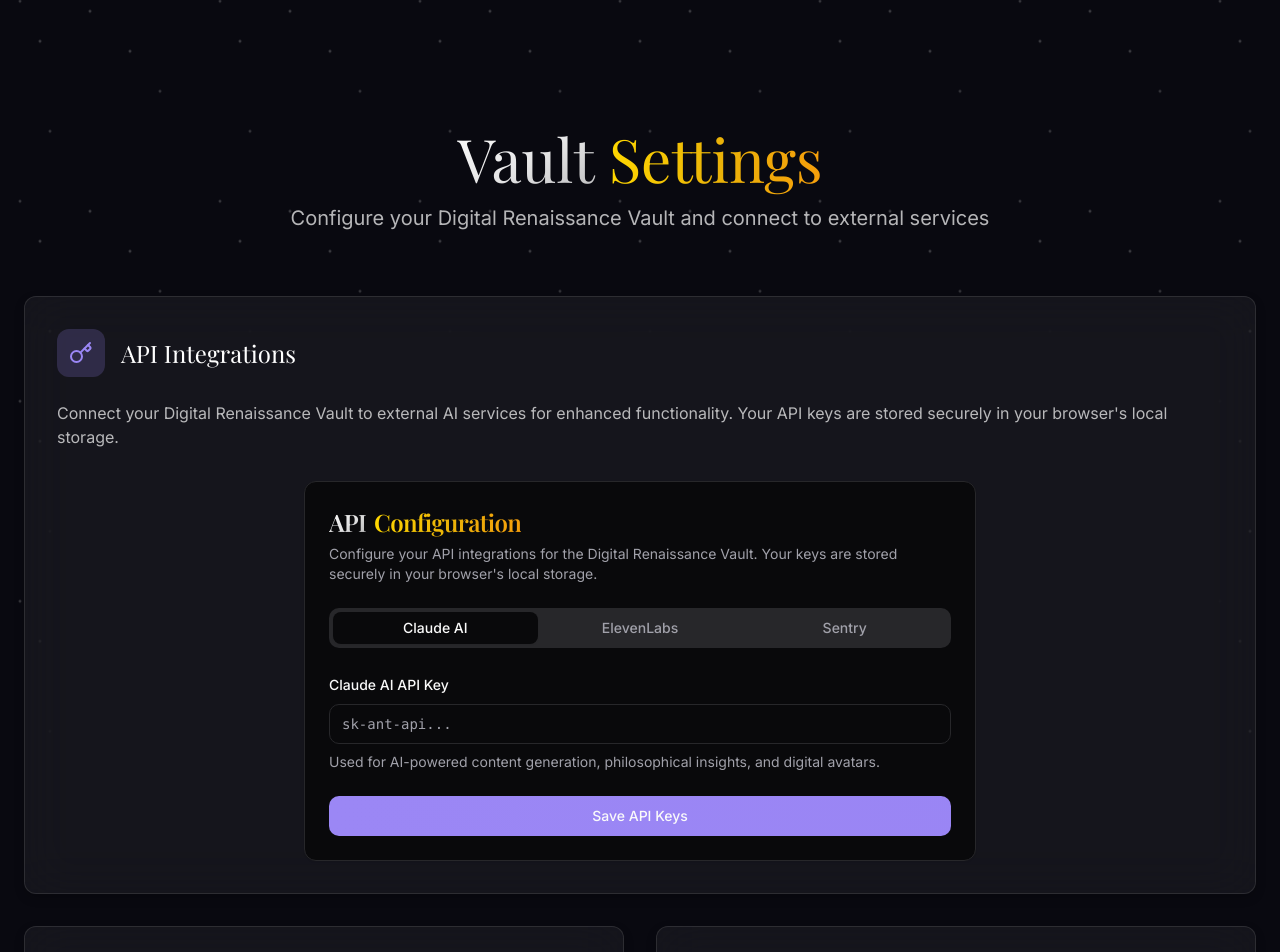
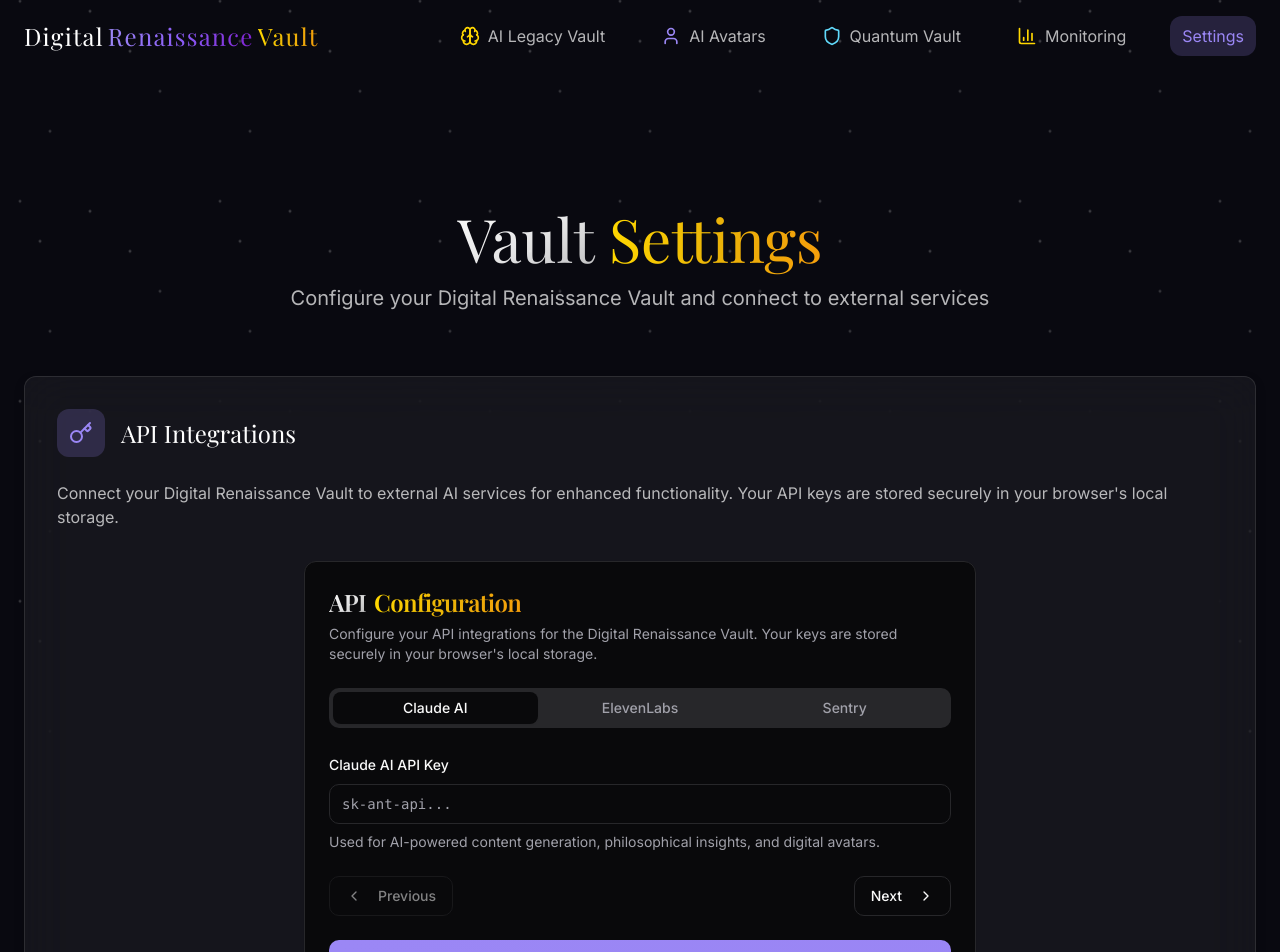
Before and after one commit to ObiwanKenobee/digital-legacy-aeterna, a React (Vite) app: page /settings in a window 1280 px wide. Shown: the top 952 px of the page. Built offline with nearby package versions, Linux system fonts and the light colour scheme; a web font is replaced by a local one.

Commit message:
Add CRUD and navigation updates
Implement CRUD functionalities for various features, add a header to all pages, and remove the settings link from the header on the API configuration page.

```diff
--- a/src/App.tsx
+++ b/src/App.tsx
@@ -11,6 +11,7 @@ import ConversationalAvatars from "./pages/ConversationalAvatars";
 import QuantumSecuredVault from "./pages/QuantumSecuredVault";
 import PerformanceMonitoring from "./pages/PerformanceMonitoring";
 import Settings from "./pages/Settings";
+import Layout from "./components/Layout";
 
 const queryClient = new QueryClient();
 
@@ -21,14 +22,14 @@ const App = () => (
       <Sonner />
       <BrowserRouter>
         <Routes>
-          <Route path="/" element={<Index />} />
-          <Route path="/ai-legacy-vault" element={<AILegacyVault />} />
-          <Route path="/conversational-avatars" element={<ConversationalAvatars />} />
-          <Route path="/quantum-secured-vault" element={<QuantumSecuredVault />} />
-          <Route path="/performance-monitoring" element={<PerformanceMonitoring />} />
-          <Route path="/settings" element={<Settings />} />
+          <Route path="/" element={<Layout><Index /></Layout>} />
+          <Route path="/ai-legacy-vault" element={<Layout><AILegacyVault /></Layout>} />
+          <Route path="/conversational-avatars" element={<Layout><ConversationalAvatars /></Layout>} />
+          <Route path="/quantum-secured-vault" element={<Layout><QuantumSecuredVault /></Layout>} />
+          <Route path="/performance-monitoring" element={<Layout><PerformanceMonitoring /></Layout>} />
+          <Route path="/settings" element={<Layout><Settings /></Layout>} />
           {/* ADD ALL CUSTOM ROUTES ABOVE THE CATCH-ALL "*" ROUTE */}
-          <Route path="*" element={<NotFound />} />
+          <Route path="*" element={<Layout><NotFound /></Layout>} />
         </Routes>
       </BrowserRouter>
     </TooltipProvider>
--- a/src/components/ApiKeyForm.tsx
+++ b/src/components/ApiKeyForm.tsx
@@ -8,6 +8,7 @@ import { toast } from "sonner";
 import { ClaudeAIService } from '@/services/claude-service';
 import { ElevenLabsService } from '@/services/elevenlabs-service';
 import { SentryService } from '@/services/sentry-service';
+import { ChevronLeft, ChevronRight } from 'lucide-react';
 
 interface ApiKeys {
   claude?: string;
@@ -25,6 +26,8 @@ const ApiKeyForm = () => {
   });
 
   const [activeTab, setActiveTab] = useState("claude");
+
+  const tabs = ["claude", "elevenlabs", "sentry"];
 
   const handleInputChange = (e: React.ChangeEvent<HTMLInputElement>) => {
     const { name, value } = e.target;
@@ -53,6 +56,15 @@ const ApiKeyForm = () => {
     }
 
     toast.success("API keys saved successfully");
+  };
+
+  const navigateTab = (direction: 'next' | 'prev') => {
+    const currentIndex = tabs.indexOf(activeTab);
+    if (direction === 'next' && currentIndex < tabs.length - 1) {
+      setActiveTab(tabs[currentIndex + 1]);
+    } else if (direction === 'prev' && currentIndex > 0) {
+      setActiveTab(tabs[currentIndex - 1]);
+    }
   };
 
   return (
@@ -146,6 +158,29 @@ const ApiKeyForm = () => {
             </div>
           </TabsContent>
         </Tabs>
+
+        {/* Navigation buttons */}
+        <div className="flex justify-between mt-6">
+          <Button
+            variant="outline"
+            onClick={() => navigateTab('prev')}
+            disabled={activeTab === tabs[0]}
+            className="flex items-center"
+          >
+            <ChevronLeft className="w-4 h-4 mr-2" />
+            Previous
+          </Button>
+
+          <Button
+            variant="outline"
+            onClick={() => navigateTab('next')}
+            disabled={activeTab === tabs[tabs.length - 1]}
+            className="flex items-center"
+          >
+            Next
+            <ChevronRight className="w-4 h-4 ml-2" />
+          </Button>
+        </div>
       </CardContent>
       <CardFooter>
         <Button className="w-full bg-gradient-to-r from-drv-purple to-drv-purple/80 hover:from-drv-purple/90 hover:to-drv-purple/70" onClick={saveApiKeys}>
--- /dev/null
+++ b/src/components/Layout.tsx
@@ -0,0 +1,20 @@
+
+import React from 'react';
+import Navbar from './Navbar';
+
+interface LayoutProps {
+  children: React.ReactNode;
+}
+
+const Layout: React.FC<LayoutProps> = ({ children }) => {
+  return (
+    <div className="min-h-screen bg-drv-darker">
+      <Navbar />
+      <div className="pt-20">
+        {children}
+      </div>
+    </div>
+  );
+};
+
+export default Layout;
--- a/src/components/Navbar.tsx
+++ b/src/components/Navbar.tsx
@@ -2,7 +2,7 @@
 import React, { useState, useEffect } from 'react';
 import { motion } from 'framer-motion';
 import { Link, useLocation } from 'react-router-dom';
-import { Brain, User, Shield, BarChart3, Menu, X, Settings } from 'lucide-react';
+import { Brain, User, Shield, BarChart3, Menu, X } from 'lucide-react';
 
 const features = [
   {
@@ -28,12 +28,6 @@ const features = [
     name: 'Monitoring',
     path: '/performance-monitoring',
     icon: <BarChart3 className="w-5 h-5 text-drv-gold" />
-  },
-  {
-    id: 'settings',
-    name: 'Settings',
-    path: '/settings',
-    icon: <Settings className="w-5 h-5 text-drv-cyan" />
   }
 ];
 
@@ -91,6 +85,12 @@ const Navbar = () => {
                 <span>{feature.name}</span>
               </Link>
             ))}
+            <Link
+              to="/settings"
+              className={`px-3 py-2 rounded-lg bg-drv-purple/20 text-drv-purple hover:bg-drv-purple/30 transition-colors`}
+            >
+              Settings
+            </Link>
           </div>
 
           {/* Mobile menu button */}
@@ -132,6 +132,13 @@ const Navbar = () => {
                 <span>{feature.name}</span>
               </Link>
             ))}
+            <Link
+              to="/settings"
+              className={`flex items-center space-x-3 px-4 py-3 rounded-lg bg-drv-purple/20 text-drv-purple hover:bg-drv-purple/30 transition-colors`}
+              onClick={() => setMobileMenuOpen(false)}
+            >
+              <span>Settings</span>
+            </Link>
           </div>
         </motion.div>
       )}
--- a/src/services/sentry-service.ts
+++ b/src/services/sentry-service.ts
@@ -78,7 +78,8 @@ export class SentryService {
     }
 
     Sentry.withScope(scope => {
-      scope.setLevel(Sentry.Severity.Error);
+      // Use string literal 'error' instead of Sentry.Severity.Error
+      scope.setLevel('error');
       scope.setContext("ai_generation", context);
       Sentry.captureException(error);
     });
```
